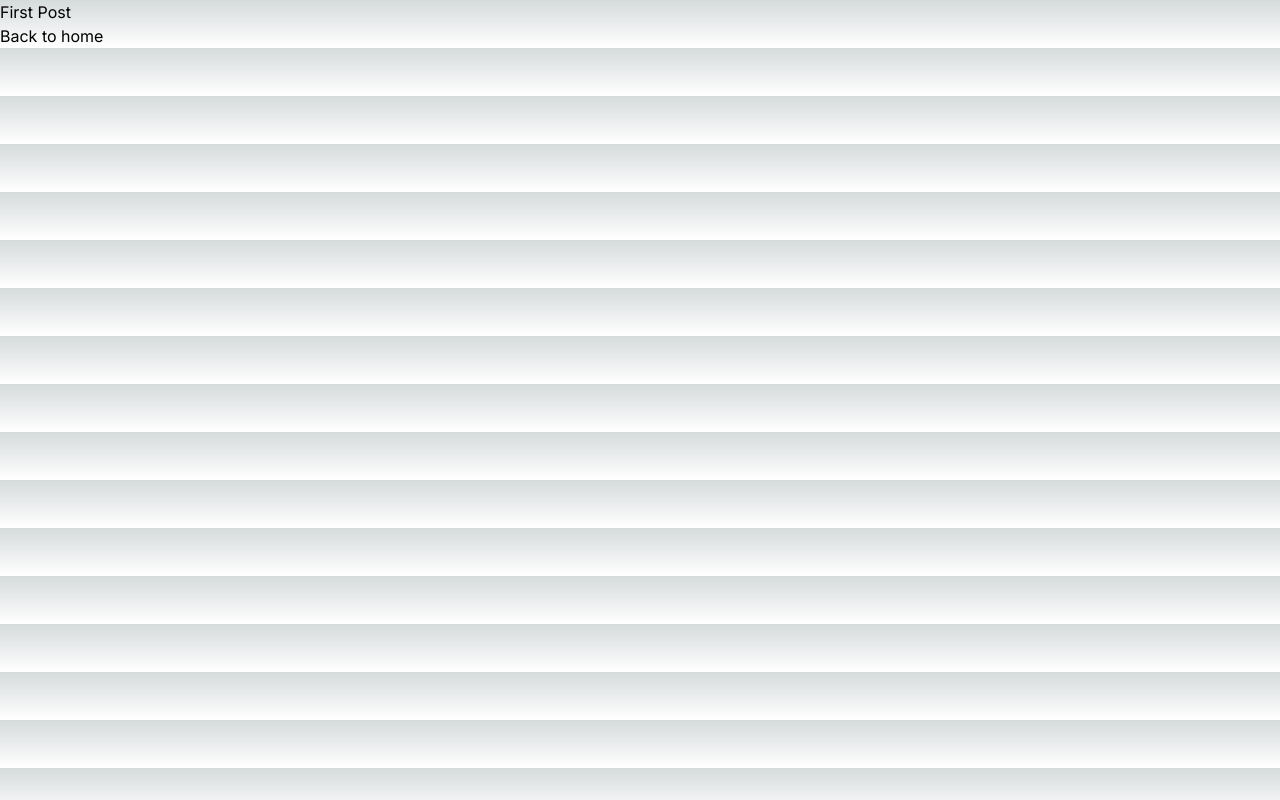
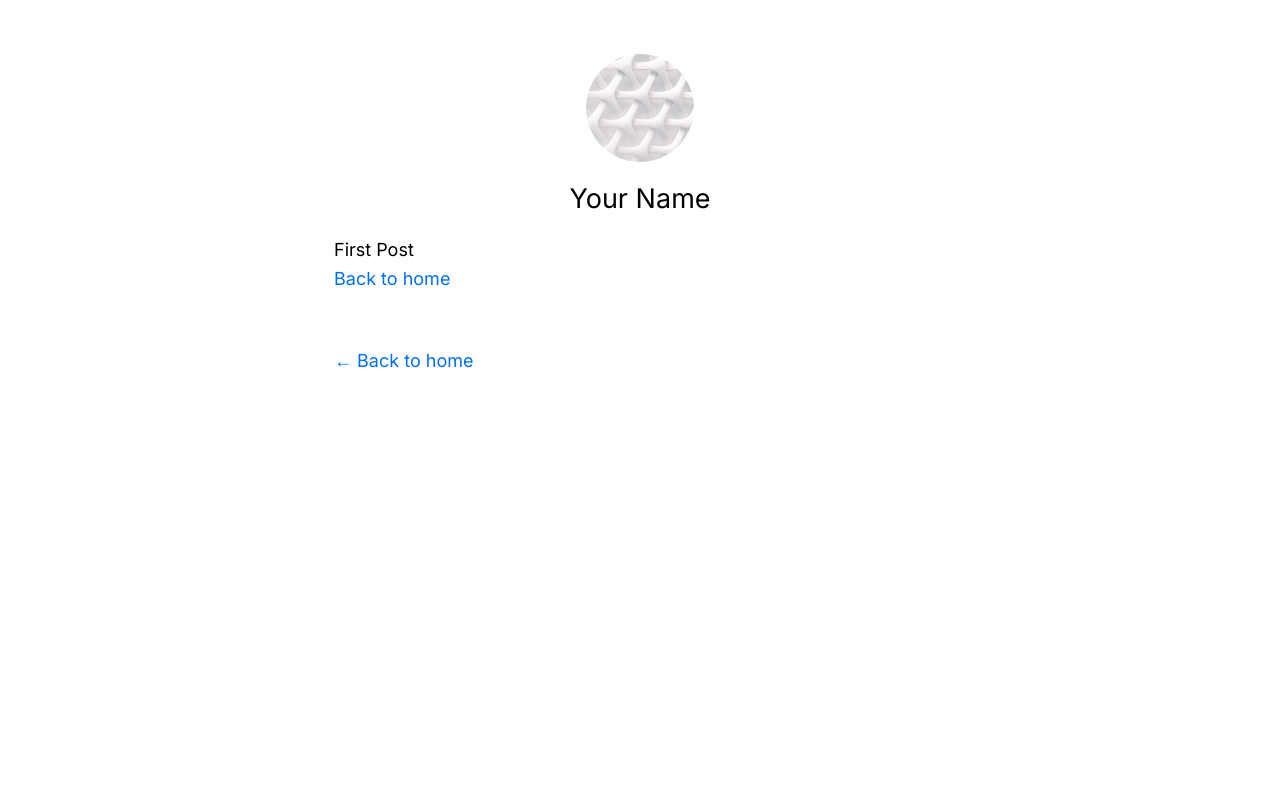
Before and after one commit to ai-biz20-sasaki/nextjs-sample, a Next.js app: page /posts in a window 1280 px wide. Built offline with nearby package versions, Linux system fonts and the light colour scheme.

Commit message:
Modified CSS, Asset, Metadata

```diff
--- /dev/null
+++ b/components/layout.module.css
@@ -0,0 +1,15 @@
+.container {
+  max-width: 36rem;
+  padding: 0 1rem;
+  margin: 3rem auto 6rem;
+}
+
+.header {
+  display: flex;
+  flex-direction: column;
+  align-items: center;
+}
+
+.backToHome {
+  margin: 3rem 0 0;
+}
--- /dev/null
+++ b/components/layout.tsx
@@ -0,0 +1,69 @@
+import Head from 'next/head';
+import Image from 'next/image';
+import styles from './layout.module.css';
+import utilStyles from '../styles/utils.module.css';
+import Link from 'next/link';
+
+const name = 'Your Name';
+export const siteTitle = 'Next.js Sample Website';
+
+export default function Layout({ children, home }) {
+  return (
+    <div className={styles.container}>
+      <Head>
+        <link rel="icon" href="/favicon.ico" />
+        <meta
+          name="description"
+          content="Learn how to build a personal website using Next.js"
+        />
+        <meta
+          property="og:image"
+          content={`https://og-image.vercel.app/${encodeURI(
+            siteTitle,
+          )}.png?theme=light&md=0&fontSize=75px&images=https%3A%2F%2Fassets.vercel.com%2Fimage%2Fupload%2Ffront%2Fassets%2Fdesign%2Fnextjs-black-logo.svg`}
+        />
+        <meta name="og:title" content={siteTitle} />
+        <meta name="twitter:card" content="summary_large_image" />
+      </Head>
+      <header className={styles.header}>
+        {home ? (
+          <>
+            <Image
+              priority
+              src="/images/profile.jpg"
+              className={utilStyles.borderCircle}
+              height={144}
+              width={144}
+              alt=""
+            />
+            <h1 className={utilStyles.heading2Xl}>{name}</h1>
+          </>
+        ) : (
+          <>
+            <Link href="/">
+              <Image
+                priority
+                src="/images/profile.jpg"
+                className={utilStyles.borderCircle}
+                height={108}
+                width={108}
+                alt=""
+              />
+            </Link>
+            <h2 className={utilStyles.headingLg}>
+              <Link href="/" className={utilStyles.colorInherit}>
+                {name}
+              </Link>
+            </h2>
+          </>
+        )}
+      </header>
+      <main>{children}</main>
+      {!home && (
+        <div className={styles.backToHome}>
+          <Link href="/">← Back to home</Link>
+        </div>
+      )}
+    </div>
+  );
+}
--- a/src/app/globals.css
+++ b/src/app/globals.css
@@ -16,12 +16,30 @@
   }
 }
 
+html,
 body {
-  color: rgb(var(--foreground-rgb));
-  background: linear-gradient(
-      to bottom,
-      transparent,
-      rgb(var(--background-end-rgb))
-    )
-    rgb(var(--background-start-rgb));
+  padding: 0;
+  margin: 0;
+  font-family: -apple-system, BlinkMacSystemFont, Segoe UI, Roboto, Oxygen, Ubuntu,
+    Cantarell, Fira Sans, Droid Sans, Helvetica Neue, sans-serif;
+  line-height: 1.6;
+  font-size: 18px;
 }
+
+* {
+  box-sizing: border-box;
+}
+
+a {
+  color: #0070f3;
+  text-decoration: none;
+}
+
+a:hover {
+  text-decoration: underline;
+}
+
+img {
+  max-width: 100%;
+  display: block;
+}
--- a/src/app/page.tsx
+++ b/src/app/page.tsx
@@ -1,119 +1,20 @@
-import Image from 'next/image'
-import Link from 'next/link';
+import Head from 'next/head';
+import Layout, { siteTitle } from '../../components/layout';
+import utilStyles from '../../styles/utils.module.css';
 
 export default function Home() {
   return (
-    <main className="flex min-h-screen flex-col items-center justify-between p-24">
-      <div>
-        <h1 className="title">
-          Read <Link href="/posts">this page!</Link>
-        </h1>
-      </div>
-      <div className="z-10 w-full max-w-5xl items-center justify-between font-mono text-sm lg:flex">
-        <p className="fixed left-0 top-0 flex w-full justify-center border-b border-gray-300 bg-gradient-to-b from-zinc-200 pb-6 pt-8 backdrop-blur-2xl dark:border-neutral-800 dark:bg-zinc-800/30 dark:from-inherit lg:static lg:w-auto  lg:rounded-xl lg:border lg:bg-gray-200 lg:p-4 lg:dark:bg-zinc-800/30">
-          Get started by editing&nbsp;
-          <code className="font-mono font-bold">src/app/page.tsx</code>
+    <Layout home>
+      <Head>
+        <title>{siteTitle}</title>
+      </Head>
+      <section className={utilStyles.headingMd}>
+        <p>[Your Self Introduction]</p>
+        <p>
+          (This is a sample website - you’ll be building a site like this on{' '}
+          <a href="https://nextjs.org/learn">our Next.js tutorial</a>.)
         </p>
-        <div className="fixed bottom-0 left-0 flex h-48 w-full items-end justify-center bg-gradient-to-t from-white via-white dark:from-black dark:via-black lg:static lg:h-auto lg:w-auto lg:bg-none">
-          <a
-            className="pointer-events-none flex place-items-center gap-2 p-8 lg:pointer-events-auto lg:p-0"
-            href="https://vercel.com?utm_source=create-next-app&utm_medium=appdir-template&utm_campaign=create-next-app"
-            target="_blank"
-            rel="noopener noreferrer"
-          >
-            By{' '}
-            <Image
-              src="/vercel.svg"
-              alt="Vercel Logo"
-              className="dark:invert"
-              width={100}
-              height={24}
-              priority
-            />
-          </a>
-        </div>
-      </div>
-
-      <div className="relative flex place-items-center before:absolute before:h-[300px] before:w-[480px] before:-translate-x-1/2 before:rounded-full before:bg-gradient-radial before:from-white before:to-transparent before:blur-2xl before:content-[''] after:absolute after:-z-20 after:h-[180px] after:w-[240px] after:translate-x-1/3 after:bg-gradient-conic after:from-sky-200 after:via-blue-200 after:blur-2xl after:content-[''] before:dark:bg-gradient-to-br before:dark:from-transparent before:dark:to-blue-700 before:dark:opacity-10 after:dark:from-sky-900 after:dark:via-[#0141ff] after:dark:opacity-40 before:lg:h-[360px]">
-        <Image
-          className="relative dark:drop-shadow-[0_0_0.3rem_#ffffff70] dark:invert"
-          src="/next.svg"
-          alt="Next.js Logo"
-          width={180}
-          height={37}
-          priority
-        />
-      </div>
-
-      <div className="mb-32 grid text-center lg:mb-0 lg:grid-cols-4 lg:text-left">
-        <a
-          href="https://nextjs.org/docs?utm_source=create-next-app&utm_medium=appdir-template&utm_campaign=create-next-app"
-          className="group rounded-lg border border-transparent px-5 py-4 transition-colors hover:border-gray-300 hover:bg-gray-100 hover:dark:border-neutral-700 hover:dark:bg-neutral-800/30"
-          target="_blank"
-          rel="noopener noreferrer"
-        >
-          <h2 className={`mb-3 text-2xl font-semibold`}>
-            Docs{' '}
-            <span className="inline-block transition-transform group-hover:translate-x-1 motion-reduce:transform-none">
-              -&gt;
-            </span>
-          </h2>
-          <p className={`m-0 max-w-[30ch] text-sm opacity-50`}>
-            Find in-depth information about Next.js features and API.
-          </p>
-        </a>
-
-        <a
-          href="https://nextjs.org/learn?utm_source=create-next-app&utm_medium=appdir-template-tw&utm_campaign=create-next-app"
-          className="group rounded-lg border border-transparent px-5 py-4 transition-colors hover:border-gray-300 hover:bg-gray-100 hover:dark:border-neutral-700 hover:dark:bg-neutral-800 hover:dark:bg-opacity-30"
-          target="_blank"
-          rel="noopener noreferrer"
-        >
-          <h2 className={`mb-3 text-2xl font-semibold`}>
-            Learn{' '}
-            <span className="inline-block transition-transform group-hover:translate-x-1 motion-reduce:transform-none">
-              -&gt;
-            </span>
-          </h2>
-          <p className={`m-0 max-w-[30ch] text-sm opacity-50`}>
-            Learn about Next.js in an interactive course with&nbsp;quizzes!
-          </p>
-        </a>
-
-        <a
-          href="https://vercel.com/templates?framework=next.js&utm_source=create-next-app&utm_medium=appdir-template&utm_campaign=create-next-app"
-          className="group rounded-lg border border-transparent px-5 py-4 transition-colors hover:border-gray-300 hover:bg-gray-100 hover:dark:border-neutral-700 hover:dark:bg-neutral-800/30"
-          target="_blank"
-          rel="noopener noreferrer"
-        >
-          <h2 className={`mb-3 text-2xl font-semibold`}>
-            Templates{' '}
-            <span className="inline-block transition-transform group-hover:translate-x-1 motion-reduce:transform-none">
-              -&gt;
-            </span>
-          </h2>
-          <p className={`m-0 max-w-[30ch] text-sm opacity-50`}>
-            Explore the Next.js 13 playground.
-          </p>
-        </a>
-
-        <a
-          href="https://vercel.com/new?utm_source=create-next-app&utm_medium=appdir-template&utm_campaign=create-next-app"
-          className="group rounded-lg border border-transparent px-5 py-4 transition-colors hover:border-gray-300 hover:bg-gray-100 hover:dark:border-neutral-700 hover:dark:bg-neutral-800/30"
-          target="_blank"
-          rel="noopener noreferrer"
-        >
-          <h2 className={`mb-3 text-2xl font-semibold`}>
-            Deploy{' '}
-            <span className="inline-block transition-transform group-hover:translate-x-1 motion-reduce:transform-none">
-              -&gt;
-            </span>
-          </h2>
-          <p className={`m-0 max-w-[30ch] text-sm opacity-50`}>
-            Instantly deploy your Next.js site to a shareable URL with Vercel.
-          </p>
-        </a>
-      </div>
-    </main>
-  )
+      </section>
+    </Layout>
+  );
 }
--- a/src/app/posts/page.tsx
+++ b/src/app/posts/page.tsx
@@ -1,12 +1,26 @@
+'use client';
 import Link from 'next/link';
+import Head from 'next/head';
+import Script from 'next/script';
+import Layout from '../../../components/layout';
 
 export default function FirstPost() {
   return (
-    <>
+    <Layout>
+      <Head>
+        <title>First Post</title>
+      </Head>
+      <Script
+        src="https://connect.facebook.net/en_US/sdk.js"
+        strategy="lazyOnload"
+        onLoad={() =>
+          console.log(`script loaded correctly, window.FB has been populated`)
+        }
+      />
       <h1>First Post</h1>
       <h2>
         <Link href="/">Back to home</Link>
       </h2>
-    </>
+    </Layout>
   );
 }
--- /dev/null
+++ b/styles/utils.module.css
@@ -0,0 +1,52 @@
+.heading2Xl {
+  font-size: 2.5rem;
+  line-height: 1.2;
+  font-weight: 800;
+  letter-spacing: -0.05rem;
+  margin: 1rem 0;
+}
+
+.headingXl {
+  font-size: 2rem;
+  line-height: 1.3;
+  font-weight: 800;
+  letter-spacing: -0.05rem;
+  margin: 1rem 0;
+}
+
+.headingLg {
+  font-size: 1.5rem;
+  line-height: 1.4;
+  margin: 1rem 0;
+}
+
+.headingMd {
+  font-size: 1.2rem;
+  line-height: 1.5;
+}
+
+.borderCircle {
+  border-radius: 9999px;
+}
+
+.colorInherit {
+  color: inherit;
+}
+
+.padding1px {
+  padding-top: 1px;
+}
+
+.list {
+  list-style: none;
+  padding: 0;
+  margin: 0;
+}
+
+.listItem {
+  margin: 0 0 1.25rem;
+}
+
+.lightText {
+  color: #666;
+}
```
Also changed, not shown: public/images/profile.jpg (added).
